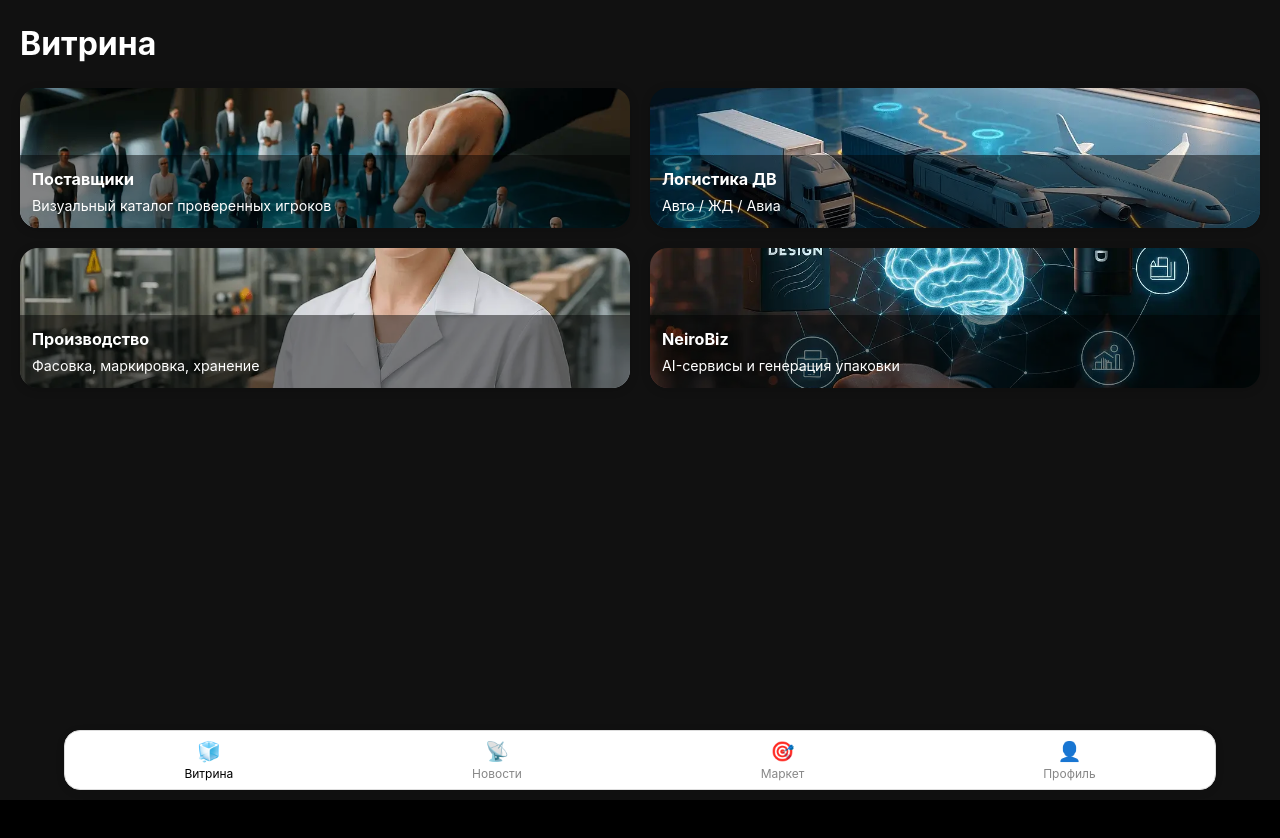
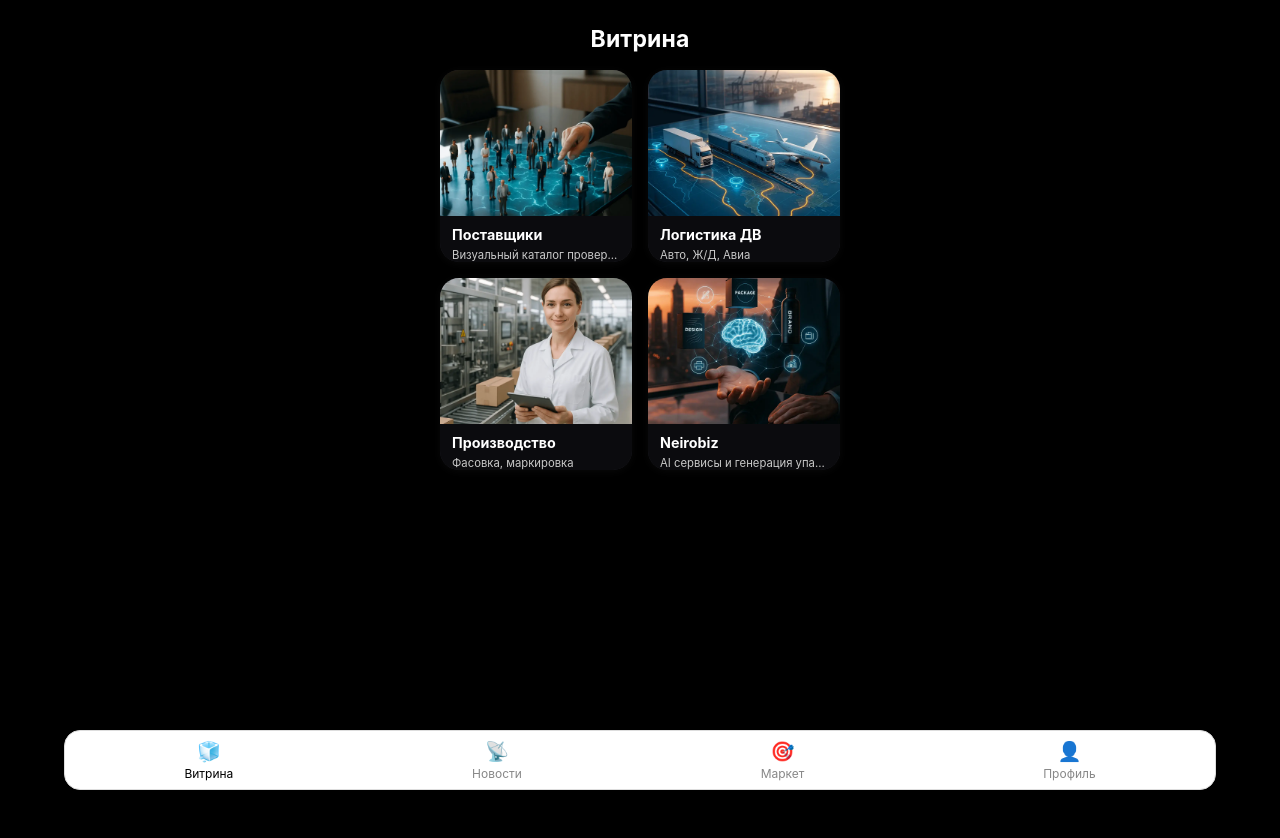
Before and after one commit to AlexSalavat/ikra-miniapp, a React (Create React App) app: page /catalog in a window 1280 px wide. Shown: the top 838 px of the page. Built offline with nearby package versions, Linux system fonts and the light colour scheme.

Commit message:
feat: обновлена витрина  новые карточки (логистика, производство, AI, поставщики)

```diff
--- a/src/components/News.js
+++ b/src/components/News.js
@@ -8,7 +8,7 @@ const newsSections = [
     image: '/images/new.webp',
   },
   {
-    emoji: '🍣',
+    emoji: '🧾',
     title: 'Икорные войны',
     description: 'Анализ, сравнение рынков, интересные факты',
     image: '/images/war.webp',
@@ -22,7 +22,7 @@ const newsSections = [
   {
     emoji: '📸',
     title: 'Фото и видео',
-    description: 'Stories c рейсов, портов, заводов',
+    description: 'Stories с рейсов, портов, заводов',
     image: '/images/new.webp',
   },
 ];
@@ -31,18 +31,18 @@ const News = () => (
   <div style={{
     background: '#000',
     minHeight: '100vh',
-    padding: '16px 0 80px 0',
+    padding: '20px 0 80px 0',
     display: 'flex',
     flexDirection: 'column',
     alignItems: 'center'
   }}>
     <h1 style={{
       color: '#fff',
-      fontSize: 25,
       fontWeight: 700,
-      marginBottom: 16,
-      marginTop: 8,
-      letterSpacing: 0.2
+      fontSize: 23,
+      marginBottom: 13,
+      marginTop: 2,
+      letterSpacing: 0.15
     }}>
       Новости и события
     </h1>
@@ -51,63 +51,67 @@ const News = () => (
       maxWidth: 420,
       display: 'grid',
       gridTemplateColumns: '1fr 1fr',
-      gap: 14,
+      gap: 16,
       padding: '0 10px',
     }}>
       {newsSections.map((item, idx) => (
-        <div key={idx} style={{
-          background: '#191920',
+        <div
+          key={idx}
+          style={{
             borderRadius: 19,
+            backgroundColor: '#191920',
+            color: '#fff',
+            boxShadow: '0 1.5px 8px #2224',
             overflow: 'hidden',
-          boxShadow: '0 2px 10px #0003',
             display: 'flex',
             flexDirection: 'column',
-          minHeight: 156,
-        }}>
-          <div style={{ flex: 1, minHeight: 0 }}>
+            minHeight: 158,
+            aspectRatio: '1/1',
+            textDecoration: 'none'
+          }}
+        >
           <img
             src={item.image}
             alt={item.title}
             style={{
               width: '100%',
-                height: 76,
+              height: '100%',
+              minHeight: 97,
               objectFit: 'cover',
-                display: 'block'
+              flexGrow: 1,
             }}
             onError={e => { e.target.src = '/images/no-image.webp'; }}
           />
-          </div>
-          <div style={{
-            padding: '8px 10px 8px 11px',
-            background: '#181820',
-            minHeight: 0
-          }}>
+          <div
+            style={{
+              background: 'rgba(12,12,14,0.98)',
+              width: '100%',
+              padding: '8px 10px 7px 12px',
+              borderBottomLeftRadius: 19,
+              borderBottomRightRadius: 19,
+              boxSizing: 'border-box',
+              minHeight: 44
+            }}
+          >
             <div style={{
               fontWeight: 700,
-              fontSize: 14.2,
-              color: '#fff',
+              fontSize: 13.6,
+              marginBottom: 2,
               whiteSpace: 'nowrap',
               overflow: 'hidden',
-              textOverflow: 'ellipsis',
-              marginBottom: 2,
-              display: 'flex',
-              alignItems: 'center',
-              gap: 4
+              textOverflow: 'ellipsis'
             }}>
-              <span style={{fontSize:16}}>{item.emoji}</span>
+              <span style={{marginRight: 4}}>{item.emoji}</span>
               {item.title}
             </div>
             <div style={{
               fontWeight: 400,
-              color: '#bababa',
-              fontSize: 11.6,
-              minHeight: 28,
-              lineHeight: 1.22,
+              color: '#c9c9c9',
+              fontSize: 10.6,
+              marginTop: 1,
+              whiteSpace: 'nowrap',
               overflow: 'hidden',
-              textOverflow: 'ellipsis',
-              display: '-webkit-box',
-              WebkitLineClamp: 2,
-              WebkitBoxOrient: 'vertical'
+              textOverflow: 'ellipsis'
             }}>
               {item.description}
             </div>
--- a/src/components/Showcase.js
+++ b/src/components/Showcase.js
@@ -1,108 +1,129 @@
 import React from 'react';
-import { useNavigate } from 'react-router-dom';
 
-const categories = [
+const showcaseSections = [
   {
-    id: 'suppliers',
+    key: 'suppliers',
     title: 'Поставщики',
     description: 'Визуальный каталог проверенных игроков',
     image: '/images/suppliers.webp',
+    link: '/catalog/suppliers',
   },
   {
-    id: 'logistics',
+    key: 'logistics',
     title: 'Логистика ДВ',
-    description: 'Авто / ЖД / Авиа',
+    description: 'Авто, Ж/Д, Авиа',
     image: '/images/logistics.webp',
+    link: '/logistics',
   },
   {
-    id: 'production',
+    key: 'production',
     title: 'Производство',
-    description: 'Фасовка, маркировка, хранение',
+    description: 'Фасовка, маркировка',
     image: '/images/production.webp',
+    link: '/production',
   },
   {
-    id: 'neirobiz',
-    title: 'NeiroBiz',
-    description: 'AI-сервисы и генерация упаковки',
+    key: 'neirobiz',
+    title: 'Neirobiz',
+    description: 'AI сервисы и генерация упаковки',
     image: '/images/neirobiz.webp',
+    link: '/neirobiz',
   },
 ];
 
-const Showcase = () => {
-  const navigate = useNavigate();
-
-  return (
+const Showcase = () => (
   <div style={{
-      padding: '20px',
-      background: '#111',
-      minHeight: '100vh'
+    background: '#000',
+    minHeight: '100vh',
+    padding: '20px 0 80px 0',
+    display: 'flex',
+    flexDirection: 'column',
+    alignItems: 'center'
   }}>
     <h1 style={{
-        marginBottom: '20px',
       color: '#fff',
       fontWeight: 700,
-        fontSize: '2.0rem'
+      fontSize: 23,
+      marginBottom: 13,
+      marginTop: 2,
+      letterSpacing: 0.15
     }}>
       Витрина
     </h1>
     <div style={{
+      width: '100%',
+      maxWidth: 420,
       display: 'grid',
-        gridTemplateColumns: 'repeat(2, 1fr)',
-        gap: '20px'
+      gridTemplateColumns: '1fr 1fr',
+      gap: 16,
+      padding: '0 10px',
     }}>
-        {categories.map(cat => (
-          <div
-            key={cat.id}
-            onClick={() => {
-              if (cat.id === 'neirobiz') {
-                navigate('/neirobiz');
-              } else {
-                navigate(`/catalog/${cat.id}`);
-              }
-            }}
+      {showcaseSections.map((item) => (
+        <a
+          key={item.key}
+          href={item.link}
           style={{
-              backgroundImage: `url(${cat.image})`,
-              backgroundSize: 'cover',
-              backgroundPosition: 'center',
-              borderRadius: '18px',
-              height: '140px',
+            borderRadius: 19,
+            backgroundColor: '#191920',
             color: '#fff',
-              position: 'relative',
-              cursor: 'pointer',
+            boxShadow: '0 1.5px 8px #2224',
             overflow: 'hidden',
             display: 'flex',
-              alignItems: 'flex-end',
-              padding: 0,
-              boxShadow: '0 2px 10px rgba(0,0,0,0.18)'
+            flexDirection: 'column',
+            minHeight: 158,
+            aspectRatio: '1/1',
+            textDecoration: 'none'
+          }}
+        >
+          <img
+            src={item.image}
+            alt={item.title}
+            style={{
+              width: '100%',
+              height: '100%',
+              minHeight: 97,
+              objectFit: 'cover',
+              flexGrow: 1,
+            }}
+            onError={e => { e.target.src = '/images/no-image.webp'; }}
+          />
+          <div
+            style={{
+              background: 'rgba(12,12,14,0.98)',
+              width: '100%',
+              padding: '8px 10px 7px 12px',
+              borderBottomLeftRadius: 19,
+              borderBottomRightRadius: 19,
+              boxSizing: 'border-box',
+              minHeight: 44
             }}
           >
             <div style={{
-              background: 'rgba(0, 0, 0, 0.47)',
-              borderRadius: '0 0 18px 18px',
-              padding: '12px',
-              width: '100%'
+              fontWeight: 700,
+              fontSize: 14.3,
+              marginBottom: 2,
+              whiteSpace: 'nowrap',
+              overflow: 'hidden',
+              textOverflow: 'ellipsis'
             }}>
-              <div style={{
-                fontWeight: 700,
-                fontSize: '1.01rem',
-                marginBottom: '3px',
-                textShadow: '0 1px 8px rgba(0,0,0,0.12)'
-              }}>
-                {cat.title}
+              {item.title}
             </div>
             <div style={{
-                fontSize: '0.89rem',
               fontWeight: 400,
-                textShadow: '0 1px 8px rgba(0,0,0,0.10)'
+              color: '#c9c9c9',
+              fontSize: 11.3,
+              marginTop: 1,
+              whiteSpace: 'nowrap',
+              overflow: 'hidden',
+              textOverflow: 'ellipsis'
             }}>
-                {cat.description}
+              {item.description}
             </div>
           </div>
-          </div>
+        </a>
       ))}
     </div>
   </div>
 );
-};
 
 export default Showcase;
```
Lines whose indentation alone changed are shown as unchanged.
